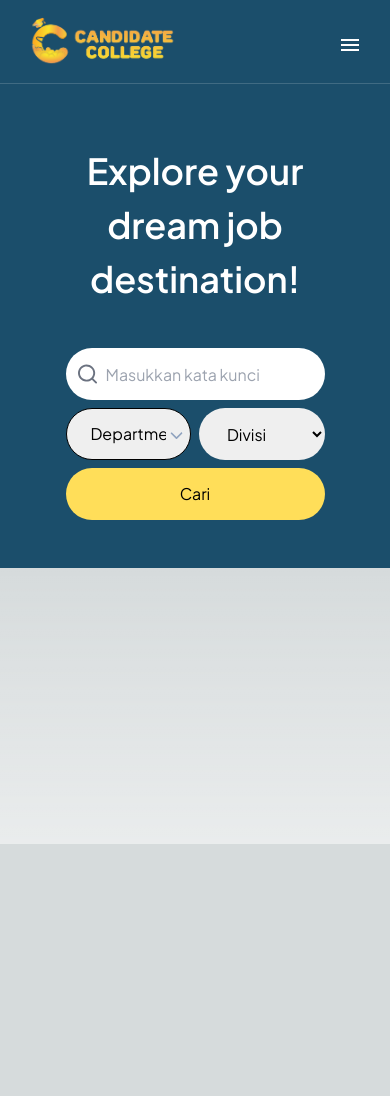
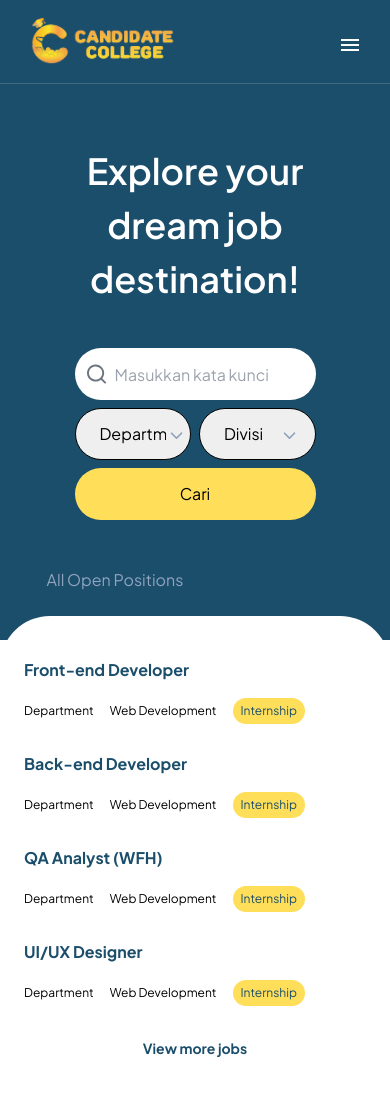
Before and after one commit to candidatecollege/candidate-college, a Next.js app: page /careers in a window 390 px wide. Shown: the top 1096 px of the page. Before the commit the page ends 844 px from the top, so only its background shows below. Built offline with nearby package versions, Linux system fonts and the light colour scheme.

Commit message:
Update hero and all open positions section to mobile view

```diff
--- a/src/app/careers/page.tsx
+++ b/src/app/careers/page.tsx
@@ -5,11 +5,11 @@ import SearchIcon from "@/components/icons/SearchIcon";
 
 const Careers = () => {
   return (
-    <main className="bg-white h-full">
+    <main className="bg-white h-full overflow-hidden">
       <Navbar />
 
       {/* Hero */}
-      <section className="flex flex-col pt-36 w-full py-12 bg-primary justify-center items-center relative h-fit md:h-screen overflow-hidden">
+      <section className="flex flex-col pt-36 w-full pb-[120px] lg:py-12 bg-primary justify-center items-center relative h-fit md:h-screen overflow-hidden">
         <h1 className="mx-7 font-semibold text-white text-[36px] md:text-[60px] md:w-[90%] text-center md:leading-[100%] leading-[150%]">
           Explore your dream job destination!
         </h1>
@@ -65,12 +65,26 @@ const Careers = () => {
 
               <div className="relative w-full">
                 <select
-                  className="w-full md:w-[153px] h-[52px] rounded-[50px] px-6 py-1"
+                  className="w-full md:w-[153px] h-[52px] rounded-[50px] px-6 py-1 appearance-none border"
                   name=""
                   id=""
                 >
                   <option value="">Divisi</option>
                 </select>
+                <div className="absolute inset-y-0 top-1 right-5 md:right-7 flex items-center pointer-events-none">
+                  <svg
+                    width="13"
+                    height="8"
+                    viewBox="0 0 13 8"
+                    fill="none"
+                    xmlns="http://www.w3.org/2000/svg"
+                  >
+                    <path
+                      d="M12.0685 0.628083C11.9044 0.464046 11.6819 0.371895 11.4499 0.371895C11.2179 0.371895 10.9954 0.464046 10.8313 0.628083L6.50002 4.95933L2.16877 0.628082C2.00374 0.468694 1.78271 0.380499 1.55329 0.382493C1.32387 0.384486 1.10441 0.476509 0.942176 0.638741C0.779944 0.800973 0.687923 1.02043 0.685929 1.24986C0.683936 1.47928 0.77213 1.7003 0.931519 1.86533L5.88139 6.81521C6.04548 6.97924 6.268 7.0714 6.50002 7.0714C6.73204 7.0714 6.95456 6.97924 7.11864 6.81521L12.0685 1.86533C12.2326 1.70125 12.3247 1.47873 12.3247 1.24671C12.3247 1.01469 12.2326 0.79217 12.0685 0.628083Z"
+                      fill="#90A3BF"
+                    />
+                  </svg>
+                </div>
               </div>
             </div>
             <button
@@ -86,74 +100,77 @@ const Careers = () => {
       {/* Akhir Hero Section */}
 
       {/* Open Position Section */}
-      {/* <section className="flex flex-col justify-center items-center relative mt-[96px] bottom-[220px]">
-        <h2 className="relative right-[240px] text-[32px] leading-10 text-[#90A3BF]">
+      <section className="w-full flex flex-col justify-center items-center relative bottom-[72px] lg:mt-[96px] lg:bottom-[220px]">
+        <h2 className="relative right-[80px] lg:right-[240px] lg:text-[32px] lg:leading-10 text-[#90A3BF]">
           All Open Positions
         </h2>
 
-        <div className="mt-6 w-[972px] h-full rounded-[50px] pt-[42px] pb-8 bg-white">
-          <div className="ml-[74px] mb-7">
-            <h3 className="text-[22px] text-primary font-bold leading-[28px] mb-4">
+        <div className="mt-6 w-full  md:w-[972px] h-full rounded-[50px] pt-[42px] pb-8 bg-white">
+          <div className="ml-6 lg:ml-[74px] mb-7">
+            <h3 className="text-[16px] lg:text-[22px] text-primary font-bold lg:leading-[28px] mb-4">
               Front-end Developer
             </h3>
-            <div className="flex gap-4">
-              <p>
+            <div className="flex gap-4 items-center">
+              <p className="text-[12px]">
                 <i className="fi fi-rr-briefcase"></i>Department
               </p>
-              <p>Web Development</p>
-              <p className="bg-secondary px-2 py-1 text-primary rounded-2xl">
-                Internship
-              </p>
-            </div>
-          </div>
-          <div className="ml-[74px] mb-7">
-            <h3 className="text-[22px] text-primary font-bold leading-[28px] mb-4">
-              Back-end Developer
-            </h3>
-            <div className="flex gap-4">
-              <p>
-                <i className="fi fi-rr-briefcase"></i>Department
-              </p>
-              <p>Web Development</p>
-              <p className="bg-secondary px-2 py-1 text-primary rounded-2xl">
-                Internship
-              </p>
-            </div>
-          </div>
-          <div className="ml-[74px] mb-7">
-            <h3 className="text-[22px] text-primary font-bold leading-[28px] mb-4">
-              QA Analyst (WFH)
-            </h3>
-            <div className="flex gap-4">
-              <p>
-                <i className="fi fi-rr-briefcase"></i>Department
-              </p>
-              <p>Web Development</p>
-              <p className="bg-secondary px-2 py-1 text-primary rounded-2xl">
-                Internship
-              </p>
-            </div>
-          </div>
-          <div className="ml-[74px] mb-7">
-            <h3 className="text-[22px] text-primary font-bold leading-[28px] mb-4">
-              UI/UX Designer
-            </h3>
-            <div className="flex gap-4">
-              <p>
-                <i className="fi fi-rr-briefcase"></i>Department
-              </p>
-              <p>Web Development</p>
-              <p className="bg-secondary px-2 py-1 text-primary rounded-2xl">
+              <p className="text-[12px]">Web Development</p>
+              <p className="bg-secondary px-2 py-1 text-primary rounded-2xl text-[12px]">
                 Internship
               </p>
             </div>
           </div>
 
-          <h4 className="text-primary font-bold text-center text-[22px] leading-[28px] mb-12 mt-6">
+          <div className="ml-6 lg:ml-[74px] mb-7">
+            <h3 className="text-[16px] lg:text-[22px] text-primary font-bold lg:leading-[28px] mb-4">
+              Back-end Developer
+            </h3>
+            <div className="flex gap-4 items-center">
+              <p className="text-[12px]">
+                <i className="fi fi-rr-briefcase"></i>Department
+              </p>
+              <p className="text-[12px]">Web Development</p>
+              <p className="bg-secondary px-2 py-1 text-primary rounded-2xl text-[12px]">
+                Internship
+              </p>
+            </div>
+          </div>
+
+          <div className="ml-6 lg:ml-[74px] mb-7">
+            <h3 className="text-[16px] lg:text-[22px] text-primary font-bold lg:leading-[28px] mb-4">
+              QA Analyst (WFH)
+            </h3>
+            <div className="flex gap-4 items-center">
+              <p className="text-[12px]">
+                <i className="fi fi-rr-briefcase"></i>Department
+              </p>
+              <p className="text-[12px]">Web Development</p>
+              <p className="bg-secondary px-2 py-1 text-primary rounded-2xl text-[12px]">
+                Internship
+              </p>
+            </div>
+          </div>
+
+          <div className="ml-6 lg:ml-[74px] mb-7">
+            <h3 className="text-[16px] lg:text-[22px] text-primary font-bold lg:leading-[28px] mb-4">
+              UI/UX Designer
+            </h3>
+            <div className="flex gap-4 items-center">
+              <p className="text-[12px]">
+                <i className="fi fi-rr-briefcase"></i>Department
+              </p>
+              <p className="text-[12px]">Web Development</p>
+              <p className="bg-secondary px-2 py-1 text-primary rounded-2xl text-[12px]">
+                Internship
+              </p>
+            </div>
+          </div>
+
+          <h4 className="text-primary self-center font-bold text-center text-[14px] lg:text-[22px] leading-[28px] mb-12 mt-6">
             <a href="">View more jobs</a>
           </h4>
         </div>
-      </section> */}
+      </section>
       {/* AKhir Open Position Section */}
     </main>
   );
```
